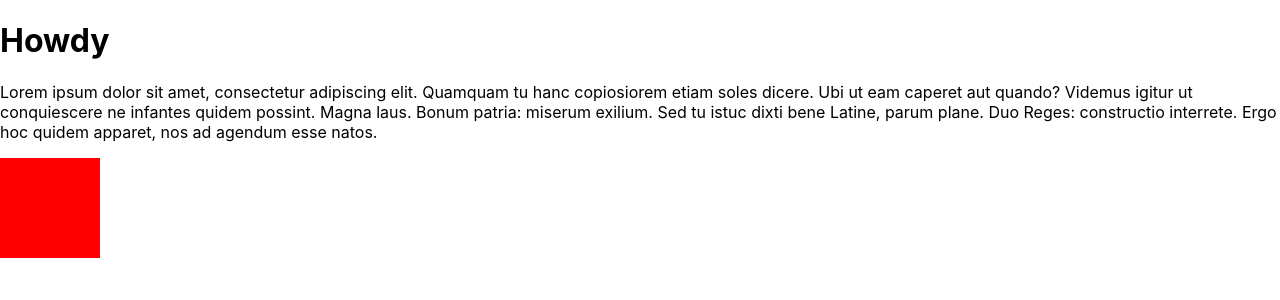
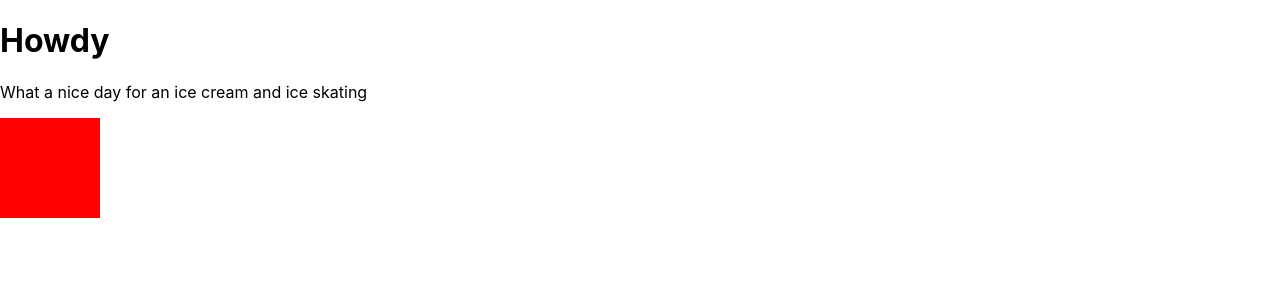
Before and after one commit to hgraceoc/Week-8---React-, a React (Create React App) app in the folder project-one/: page / in a window 1280 px wide. Shown: the top 300 px of the page. Built offline with nearby package versions, Linux system fonts and the light colour scheme.

Commit message:
added condtional rendering to the paragraph prop component

```diff
--- a/project-one/src/App.js
+++ b/project-one/src/App.js
@@ -17,4 +17,9 @@ Header.defaultProps = {
   text: "Howdy"
 }
 
+Paragraph.defaultProps = {
+  paragraph: "What a nice day for an ice cream and ice skating"
+  }
+
+
 export default App;
--- a/project-one/src/components/Paragraph.js
+++ b/project-one/src/components/Paragraph.js
@@ -1,5 +1,7 @@
 import React from "react";
 
-const Paragraph = () => <p className="paragraph">Lorem ipsum dolor sit amet, consectetur adipiscing elit. Quamquam tu hanc copiosiorem etiam soles dicere. Ubi ut eam caperet aut quando? Videmus igitur ut conquiescere ne infantes quidem possint. Magna laus. Bonum patria: miserum exilium. Sed tu istuc dixti bene Latine, parum plane. Duo Reges: constructio interrete. Ergo hoc quidem apparet, nos ad agendum esse natos. </p>;
+const Paragraph = ({ paragraph }) => (
+<p>{paragraph ? <p>{ paragraph }</p> : "Hello, world"} </p>
+);
 
 export default Paragraph;
```
